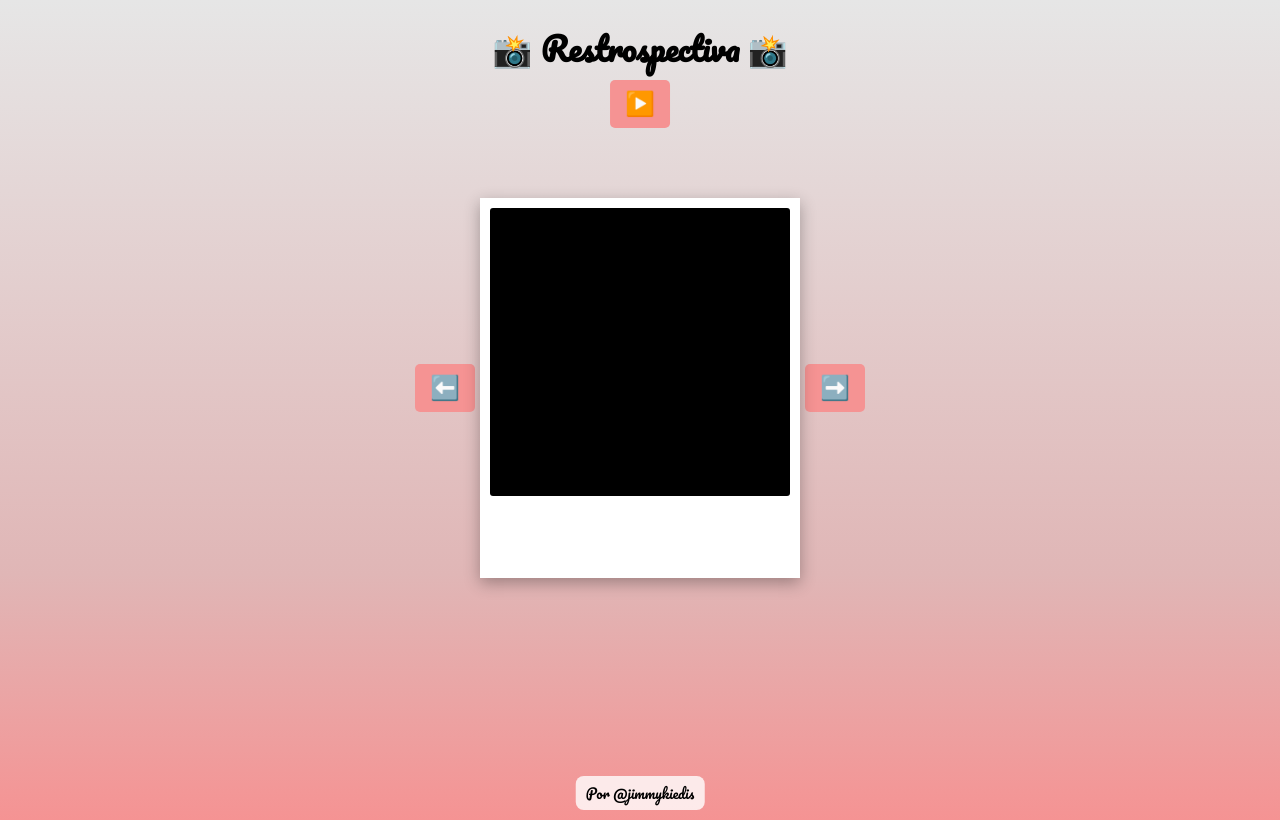
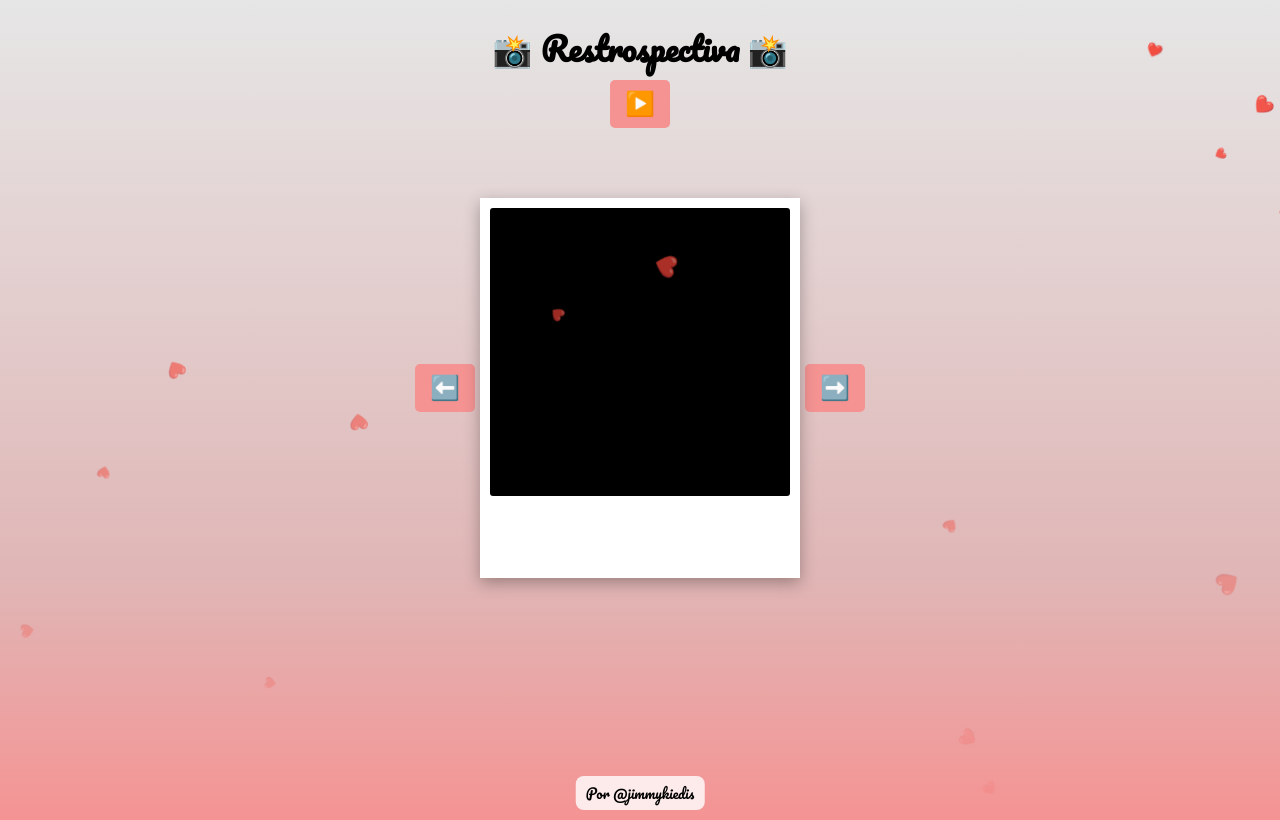
Before and after one commit to jimmykiedis/jimmykiedis.github.io, a plain HTML site: page index.html in a window 1280 px wide. Drawn offline with Linux system fonts and the light colour scheme.

Commit message:
Version 0.6.3

```diff
--- a/script.js
+++ b/script.js
@@ -6,6 +6,24 @@ let startY = 0;
 let textos = []; // cria a lista para armazenar as legendas
 let imagens = []; // cria a lista para armazenar as imagens
 let indice = 0;   // cria um índice para controlar a imagem e o texto atual
+
+function criarCoraçao() {
+    const heart = document.createElement("div");
+    heart.classList.add("heart");
+    heart.innerText = "❤️";
+
+    heart.style.left = Math.random() * 100 + "vw";
+    heart.style.fontSize = Math.random() * 10 + 10 + "px";
+
+    document.body.appendChild(heart);
+
+    setTimeout(() => {
+        heart.remove();
+    }, 5000); // remove após cair
+}
+
+
+
 
 // trata a criação do vetor de textos, que são separados por "---" no arquivo text.txt
 function carregarTexto() {
@@ -112,3 +130,5 @@ polaroid.addEventListener("mousedown", onStart);
 polaroid.addEventListener("mouseup", onEnd);
 polaroid.addEventListener("touchstart", onStart);
 polaroid.addEventListener("touchend", onEnd);
+// Gera um novo coração a cada 300ms
+setInterval(criarCoraçao, 300);
--- a/style.css
+++ b/style.css
@@ -15,6 +15,23 @@ body {
     height: 100vh; /* força ocupar a altura inteira da tela */
 }
 
+.heart {
+    position: fixed;
+    top: -10px;
+    font-size: 16px;
+    color: #ff6b81;
+    animation: fall 5s linear infinite;
+    z-index: 0; /* fica no fundo */
+    user-select: none;
+    pointer-events: none;
+}
+
+@keyframes fall {
+    to {
+        transform: translateY(110vh) rotate(360deg);
+        opacity: 0;
+    }
+}
 
 h1 {
     margin: 20px 0;
```
